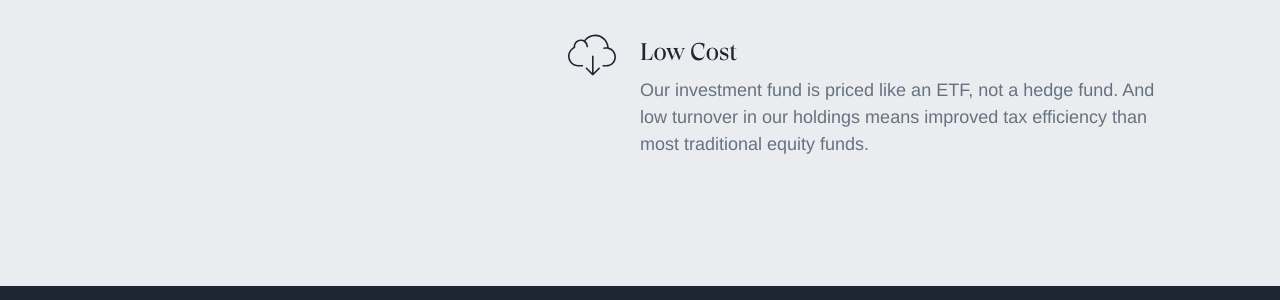
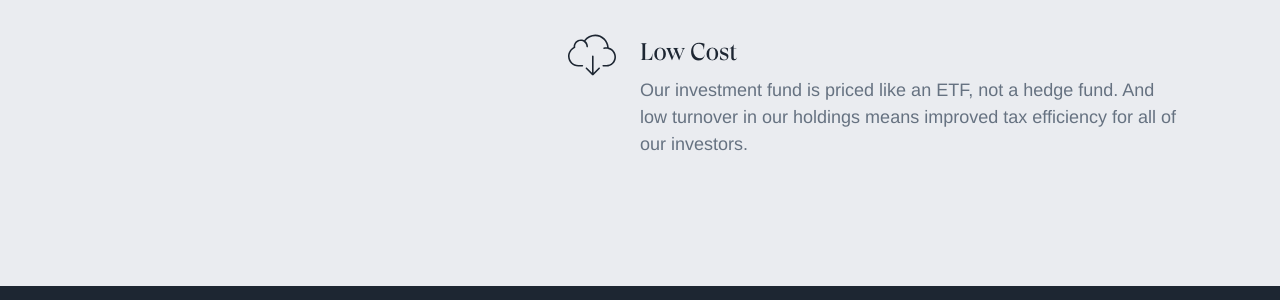
Before and after one commit to willanderson/Upholdings, a Jekyll site: the page built from index.md, in a window 1280 px wide and 900 px high, scrolled down 1410 px. Shown: the part 180-480 px from the top of the window. Built offline with Jekyll 4.4.1, drawn with Linux system fonts in a browser that asks for light colours; nearby versions of some CDN libraries; some web fonts are replaced.

Commit message:
Updated Index

```diff
--- a/index.md
+++ b/index.md
@@ -16,8 +16,7 @@
   the way.
 differenceC_h3: Low Cost
 differenceC_p: Our investment fund is priced like an ETF, not a hedge fund. And low
-  turnover in our holdings means improved tax efficiency than most traditional equity
-  funds.
+  turnover in our holdings means improved tax efficiency for all of our investors.
 approachA_h3: Globally Sourced
 approachA_p: We scour the world for 25 market leading multi-billion-dollar companies,
   and target those that can sell well beyond their own borders.
```
